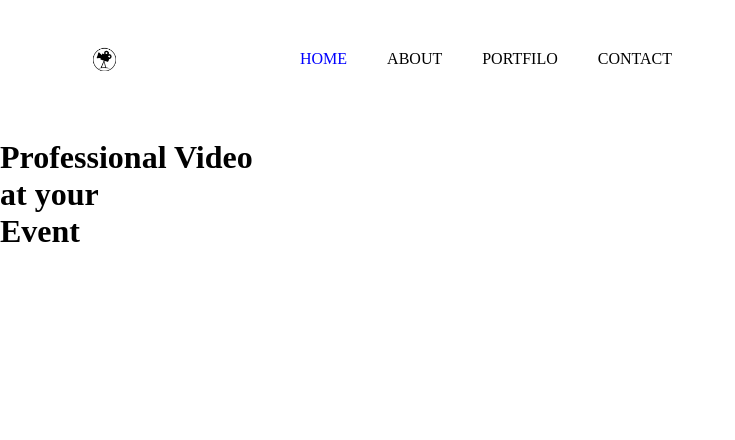
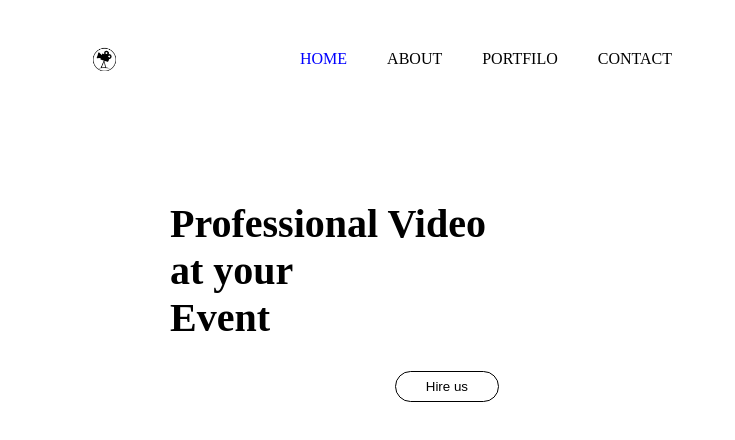
Before and after one commit to kasumba256/ACM-FILMS, a plain HTML site: page Index.html in a window 1280 px wide. Shown: the whole page, without its empty margins (0-735 px from the left). Drawn offline with Linux system fonts and the light colour scheme.

Commit message:
Addded new classes

```diff
--- a/Index.css
+++ b/Index.css
@@ -32,3 +32,42 @@
   margin-top: -12px;
   margin-right: 120px;
 }
+.banner
+{
+    width: 80%;
+    height: 70%;
+    top: 25%;
+    left: 130px;
+    position: absolute;
+}
+.descrip
+{
+    width: 50%;
+    float: left;
+
+}
+.descrip h1
+{
+ font-size: 40px;
+ position: relative;
+ margin-left: 40px;
+}
+.btn
+{
+    width: 50%;
+    position: absolute;
+
+}
+.btn button
+{
+    float: right;
+    padding: 7px 30px;
+    margin-right: 143px;
+    margin-top: 30px;
+    outline: none;
+    border: 1px solid;
+    border-radius: 20px;
+    cursor: pointer;
+    background: transparent;
+;
+}
--- a/Index.html
+++ b/Index.html
@@ -22,7 +22,13 @@
     <div class="banner">
         <div class="descrip">
             <h1>Professional Video <br>at your <br>Event</h1>
+
+            <div class="btn">
+                <button type="button">Hire us</button>
+            </div>
+
         </div>
+
     </div>
 
 
```
